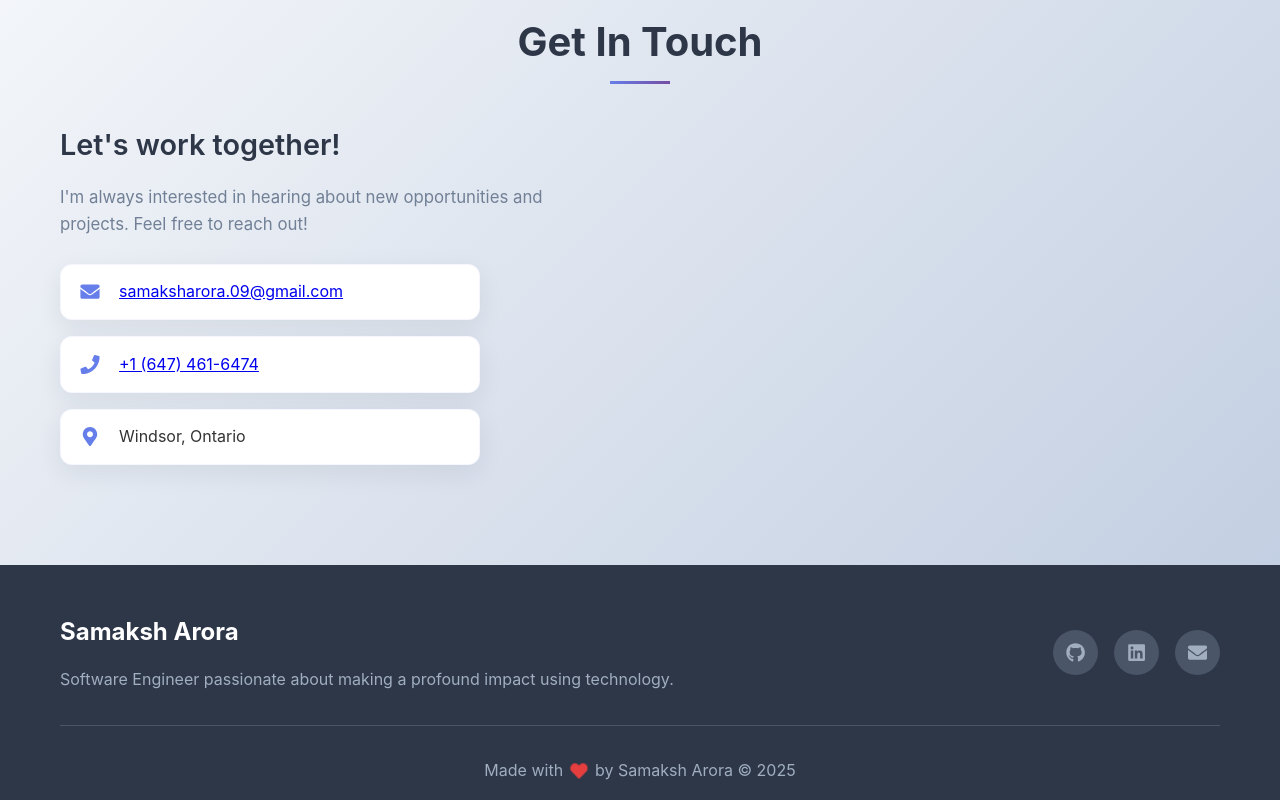
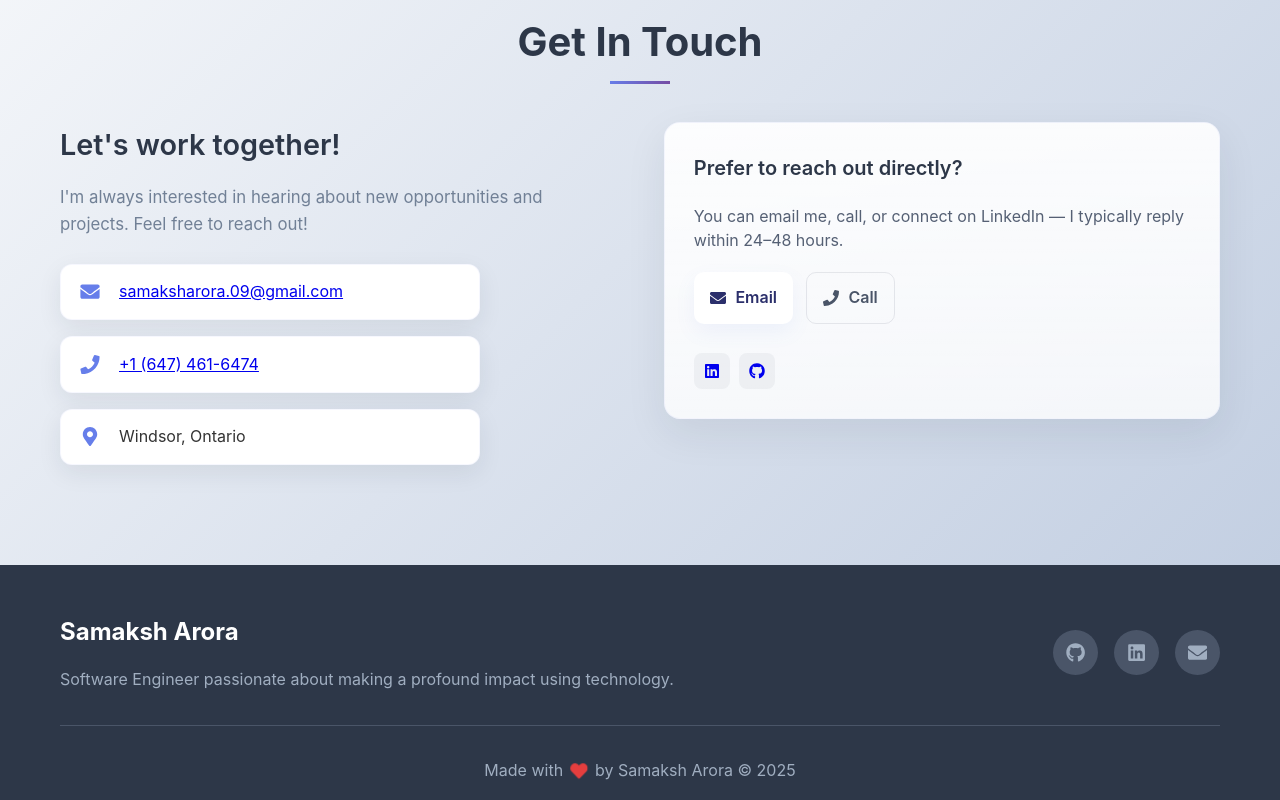
Before and after one commit to samaksh-arora/portfolio, a React (Create React App) app: page / in a window 1280 px wide. Shown: the part 6300-7100 px from the top of the page. Built offline with nearby package versions, Linux system fonts and the light colour scheme.

Commit message:
Add contact card with direct reach-out options and social links in Contact component

```diff
--- a/src/components/Contact.jsx
+++ b/src/components/Contact.jsx
@@ -1,5 +1,5 @@
 import React from 'react';
-import { FaEnvelope, FaPhone, FaMapMarkerAlt } from 'react-icons/fa';
+import { FaEnvelope, FaPhone, FaMapMarkerAlt, FaLinkedin, FaGithub } from 'react-icons/fa';
 import './Contact.css';
 
 const Contact = () => {
@@ -9,6 +9,7 @@ const Contact = () => {
         <h2 className="section-title">Get In Touch</h2>
 
         <div className="contact-content">
+          {/* Left side */}
           <div className="contact-info">
             <h3>Let's work together!</h3>
             <p>
@@ -37,6 +38,42 @@ const Contact = () => {
               </div>
             </div>
           </div>
+
+          {/* ✅ Right side (new contact card) */}
+          <div className="contact-card">
+            <h4>Prefer to reach out directly?</h4>
+            <p>
+              You can email me, call, or connect on LinkedIn — I typically reply within 24–48 hours.
+            </p>
+
+            <div className="contact-actions">
+              <a className="cta-btn" href="mailto:samaksharora.09@gmail.com">
+                <FaEnvelope /> Email
+              </a>
+              <a className="cta-btn cta-secondary" href="tel:+16474616474">
+                <FaPhone /> Call
+              </a>
+            </div>
+
+            <div className="contact-socials" style={{ marginTop: '0.6rem' }}>
+              <a
+                href="https://linkedin.com/in/arorasamaksh"
+                target="_blank"
+                rel="noopener noreferrer"
+                className="social-pill"
+              >
+                <FaLinkedin />
+              </a>
+              <a
+                href="https://github.com/samaksh-arora"
+                target="_blank"
+                rel="noopener noreferrer"
+                className="social-pill"
+              >
+                <FaGithub />
+              </a>
+            </div>
+          </div>
         </div>
       </div>
     </section>
```
